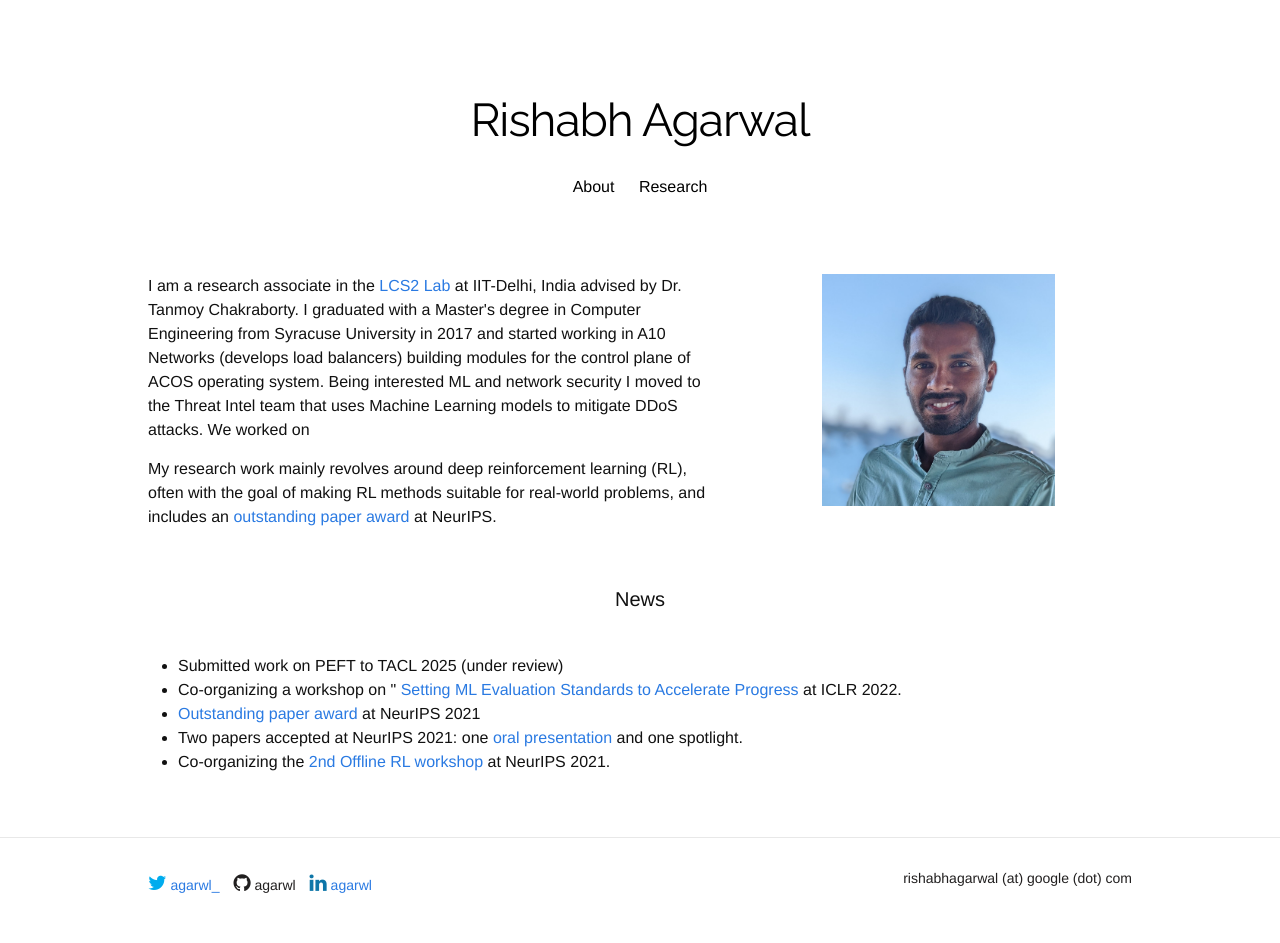
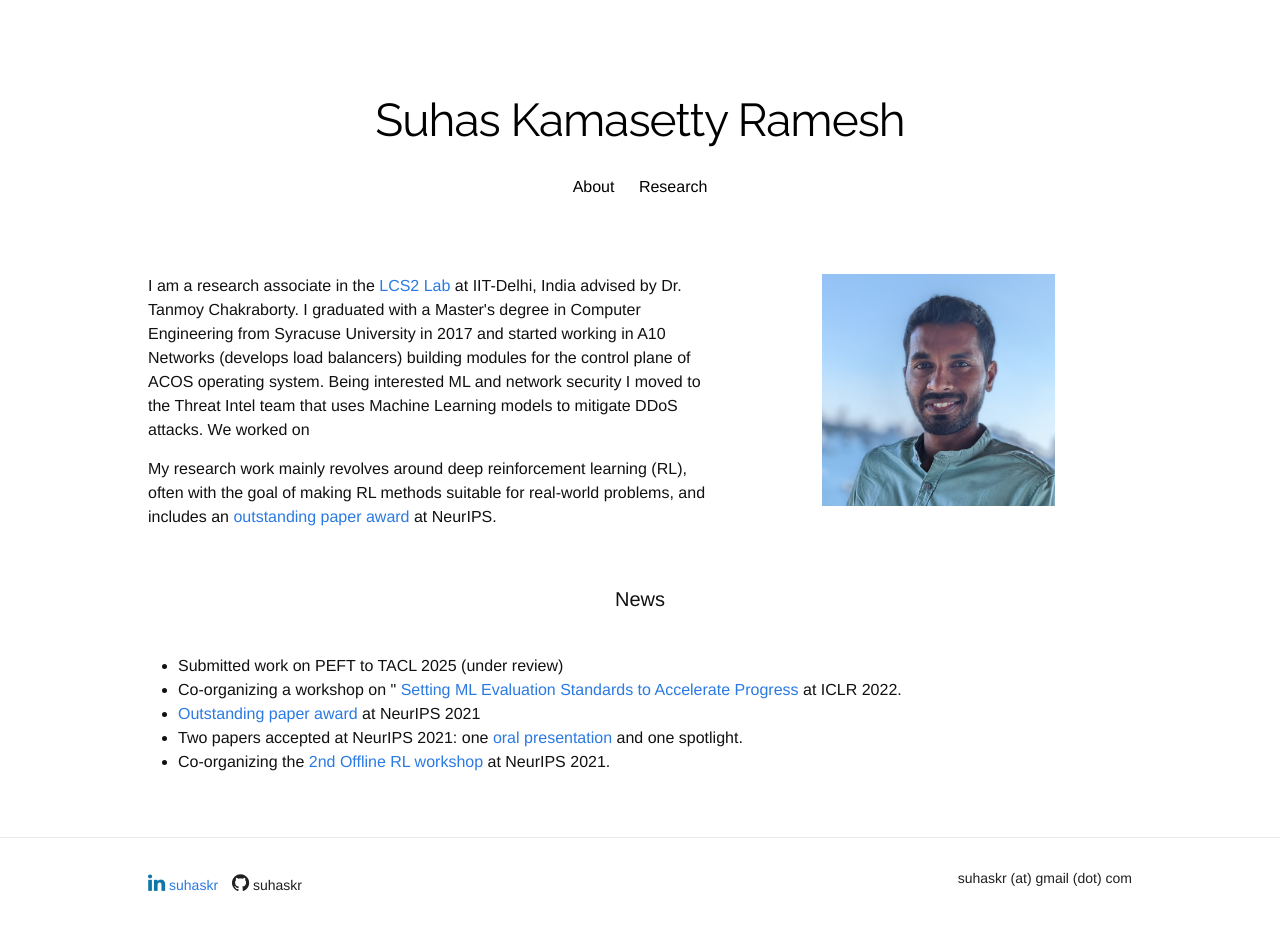
Before and after one commit to suhaskr/suhaskr.github.io, a Jekyll site: the page built from index.html, in a window 1280 px wide. Built offline with Jekyll 4.4.1, drawn with Linux system fonts in a browser that asks for light colours; nearby versions of some CDN libraries; some web fonts are replaced; a style sheet for code colours, icons or effects is not loaded.

Commit message:
Update layout.html

```diff
--- a/_layouts/layout.html
+++ b/_layouts/layout.html
@@ -27,7 +27,7 @@
               <div class="row">
                 <div class="menu-toggle"><button class="toggle-button"><i class="icon fa fa-bars"></i></button></div>
 
-                <div class="site-title"><a href="/">Rishabh Agarwal</a></div>
+                <div class="site-title"><a href="/">Suhas Kamasetty Ramesh</a></div>
 
               </div>
               <div class="desktop-menu">
@@ -55,16 +55,15 @@
       <div class="force seven columns">
         <ul class="contact-list">
           <li class="social-links">
-            <a href="https://twitter.com/agarwl_" target="_blank">
-              <i class="fa fa-twitter fa-10x" style="color:#00ACEE"></i> agarwl_
+        <!--  <a href="https://twitter.com/agarwl_" target="_blank"><i class="fa fa-twitter fa-10x" style="color:#00ACEE"></i> agarwl_</a> -->
+            <a href="https://www.linkedin.com/in/suhaskr" target="_blank">
+              <i class="fa fa-linkedin fa-10x" style="color:#0e76a8"> </i> suhaskr
             </a>
-            <a href="https://github.com/agarwl/" style="color:#211F1F" target="_blank">
-                <i class="fa fa-github fa-10x" style="color:#211F1F"> </i> agarwl
+            <a href="https://github.com/suhaskr/" style="color:#211F1F" target="_blank">
+                <i class="fa fa-github fa-10x" style="color:#211F1F"> </i> suhaskr
             </a>
-            <a href="https://www.linkedin.com/in/agarwl" target="_blank">
-              <i class="fa fa-linkedin fa-10x" style="color:#0e76a8"> </i> agarwl
-            </a>
-            <a href="https://scholar.google.ca/citations?user=aH8AJu4AAAAJ&hl=en" target="_blank">
+
+            <a href="https://scholar.google.ca/citations?user=_jROkbIAAAAJ&hl=en" target="_blank">
               <i class="ai ai-google-scholar ai-10x" style="color:#0e76a8"> </i>
             </a>
           </li>
@@ -72,7 +71,7 @@
       </div>
       <div class="force five columns">
         <p class="site-description">
-          <a href="mailto:rishabhagarwal@google.com" style="color:#211F1F">rishabhagarwal (at) google (dot) com</a>
+          <a href="mailto:suhaskr@gmail.com" style="color:#211F1F">suhaskr (at) gmail (dot) com</a>
         </p>
       </div>
     </div>
```
